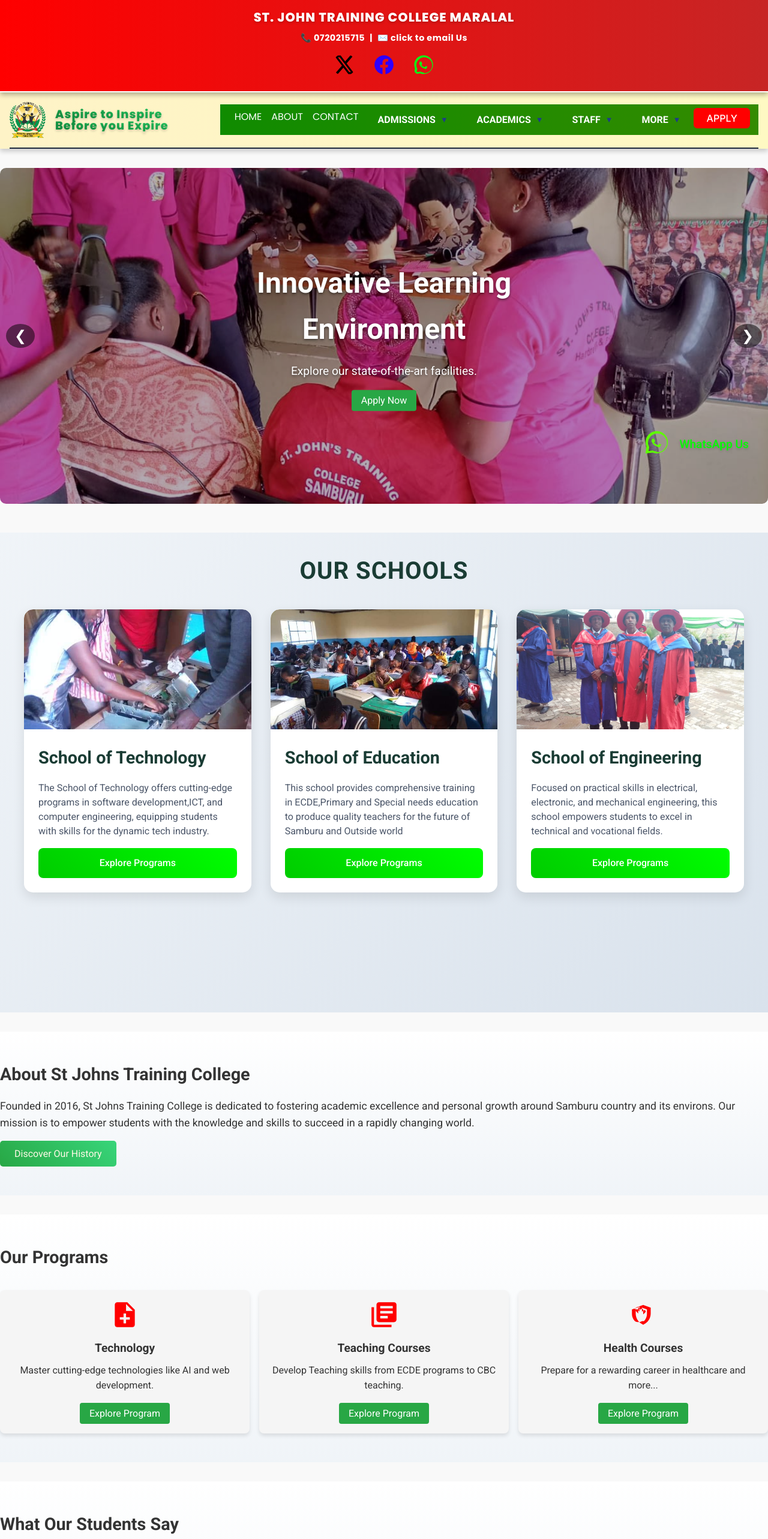
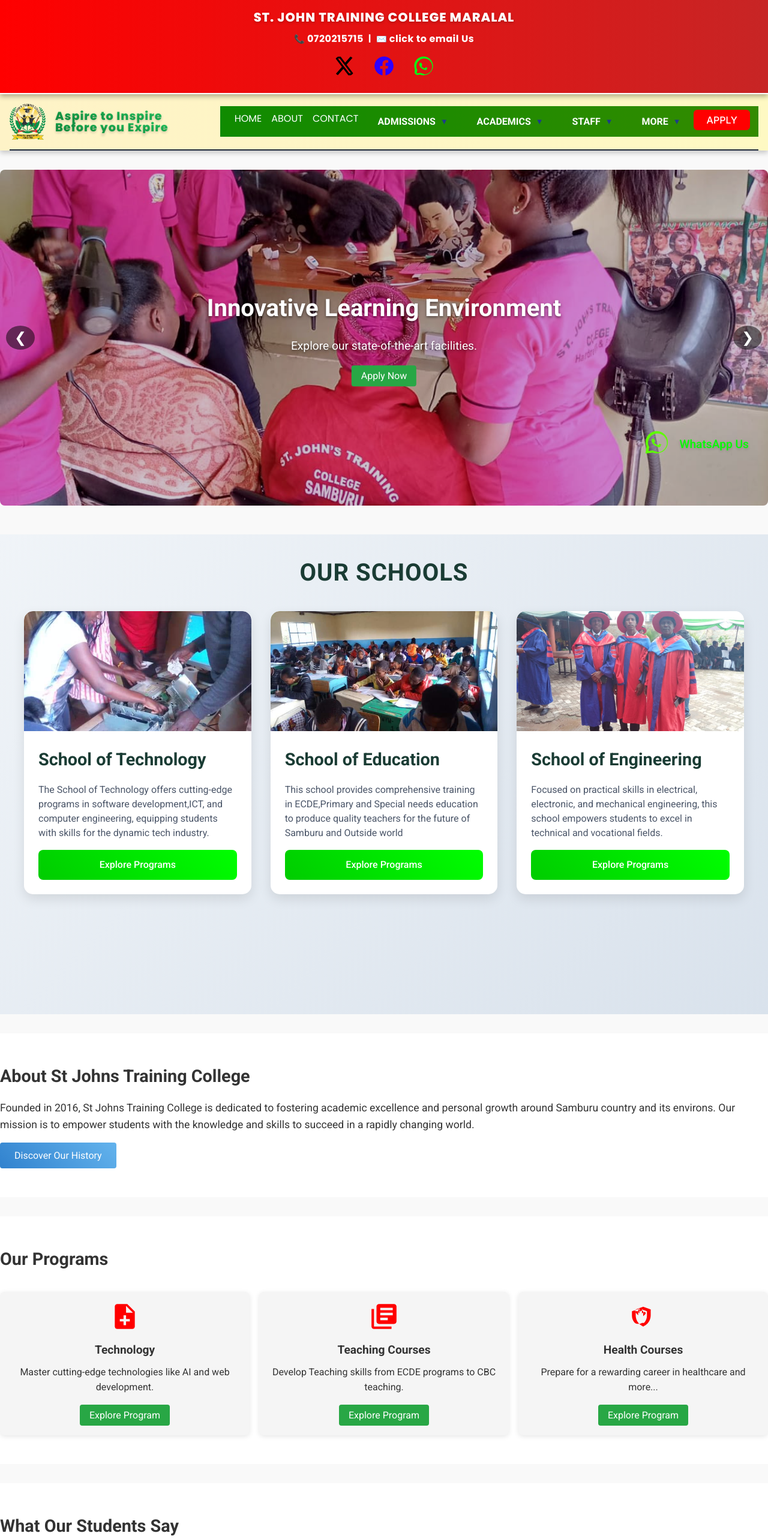
Before and after one commit to richardngasike/stjohna-website, a Next.js app: page / in a window 1280 px wide. Shown: the top 2566 px of the page at 60% size. Built offline with nearby package versions, Linux system fonts and the light colour scheme.

Commit message:
Update globals.css

```diff
--- a/styles/globals.css
+++ b/styles/globals.css
@@ -1,4 +1,3 @@
-/* styles/global.css */
 * {
   margin: 0;
   padding: 0;
@@ -38,26 +37,29 @@ p {
 
 a {
   text-decoration: none;
-  color: rgb(255, 255, 255);
+  color: #ffffff;
+  font-size: 1rem;
+  font-weight: 400;
+
 }
 
-button {
+button:not(.apply-button) {
   padding: 0.75rem 1.5rem;
-  background: linear-gradient(45deg, #28a745, #38d57a);
-  color: #fff9e6;
+  background: linear-gradient(45deg, #3182ce, #63b3ed);
+  color: #ffffff;
   border: none;
-  border-radius: 5px;
+  border-radius: 4px;
   cursor: pointer;
   font-size: 1rem;
   transition: background 0.3s ease, transform 0.3s ease;
   font-family: 'Roboto', sans-serif;
 }
 
-button:hover,
-button:focus {
-  background: linear-gradient(45deg, #218838, #2ecc71);
+button:not(.apply-button):hover,
+button:not(.apply-button):focus {
+  background: linear-gradient(45deg, #2b6cb0, #4299e1);
   transform: translateY(-2px);
-  outline: 2px solid #ffeb3b;
+  outline: none;
 }
 
 /* Carousel Styles */
@@ -66,7 +68,7 @@ button:focus {
   width: 100%;
   height: 70vh;
   overflow: hidden;
-  border-radius: 10px;
+  border-radius: 8px;
   margin-bottom: 3rem;
 }
 
@@ -80,7 +82,6 @@ button:focus {
   transition: opacity 1s ease-in-out;
 }
 
-
 .carousel-slide.active {
   opacity: 1;
 }
@@ -89,9 +90,8 @@ button:focus {
   width: 100%;
   height: 100%;
   object-fit: cover;
-  filter: brightness(70%);
+  filter: brightness(80%);
 }
-
 
 .carousel-text {
   position: absolute;
@@ -105,10 +105,9 @@ button:focus {
 }
 
 .carousel-text h1 {
-  font-size: 3rem;
+  font-size: 2.5rem;
   margin-bottom: 1rem;
 }
-
 
 @keyframes floatText {
   0% {
@@ -124,7 +123,7 @@ button:focus {
 /* Section Styles */
 .section {
   padding: 3rem 0;
-  background: linear-gradient(180deg, #ffffff, #f0f4f8);
+  background: #ffffff;
 }
 
 .section-grid {
@@ -137,8 +136,8 @@ button:focus {
 .card {
   background: white;
   padding: 1.5rem;
-  border-radius: 10px;
-  box-shadow: 0 4px 6px rgba(0, 0, 0, 0.1);
+  border-radius: 8px;
+  box-shadow: 0 2px 8px rgba(0, 0, 0, 0.1);
   text-align: center;
   transition: transform 0.3s ease;
 }
@@ -205,7 +204,7 @@ button:focus {
     font-size: 1rem;
   }
 
-  button {
+  button:not(.apply-button) {
     padding: 0.5rem 1rem;
     font-size: 0.9rem;
   }
```
